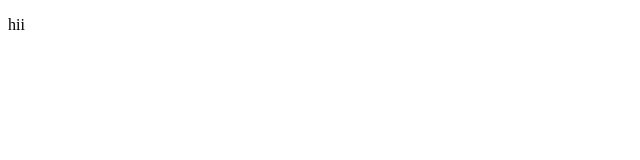
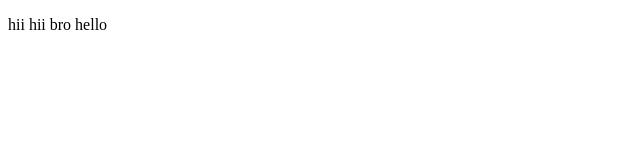
Before and after one commit to tufail-nimblechapps/localrepo, a plain HTML site: page index.html in a window 1280 px wide. Shown: the whole page, without its empty margins (0-640 px from the left). Drawn offline with Linux system fonts and the light colour scheme.

Commit message:
hi hello

```diff
--- a/index.html
+++ b/index.html
@@ -8,7 +8,8 @@
 <body>
     <p>
             hii
-
+            hii bro
+            hello
     </p>
 </body>
 </html>
```
